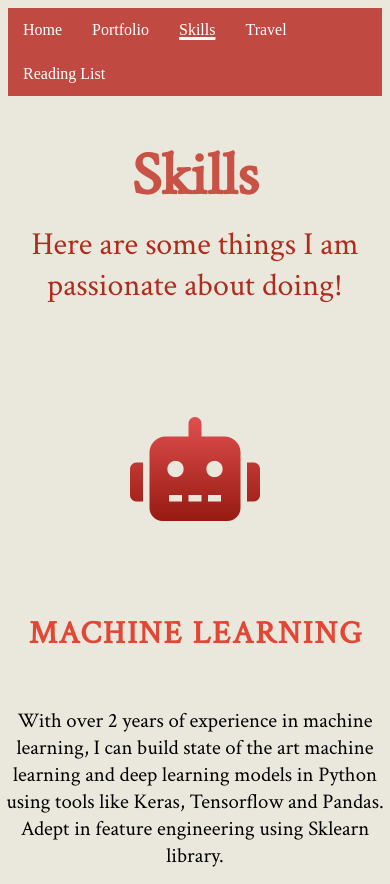
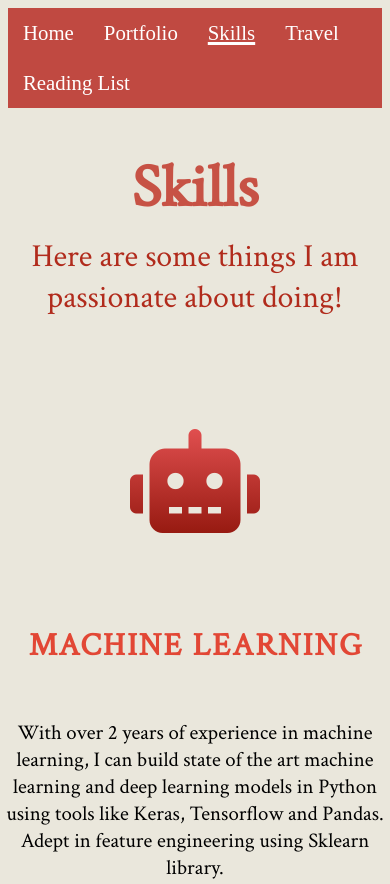
Before and after one commit to bhoomikamadhukar/PersonalWebsite, a website: page html/skills.html in a window 390 px wide. Shown: the top 884 px of the page. Drawn offline with nearby package versions, Linux system fonts and the light colour scheme.

Commit message:
Update css

```diff
--- a/css/landing.css
+++ b/css/landing.css
@@ -161,6 +161,7 @@ body{
     }
     .nav-bar{
         flex-direction: row;
+        font-size: 1.3rem;
     }
     .about h1{
         margin-top: 23rem;
--- a/css/portfolio.css
+++ b/css/portfolio.css
@@ -91,5 +91,6 @@ hr{
 @media screen and (max-width:600px){
     .nav-bar{
         flex-direction: column;
+        font-size: 1.3rem;
     }
 }
--- a/css/reading.css
+++ b/css/reading.css
@@ -77,6 +77,7 @@ td{
   @media screen and (max-width:600px){
     .nav-bar{
         flex-direction: column;
+        font-size: 1.3rem;
     }
     .title h3{
         text-align: center;
--- a/css/skills.css
+++ b/css/skills.css
@@ -92,3 +92,10 @@ body{
     -webkit-text-fill-color: transparent;
     margin: auto;
   }
+
+  @media screen and (max-width:600px){
+    .nav-bar{
+        flex-direction: column;
+        font-size: 1.3rem;
+    }
+  }
--- a/css/travel.css
+++ b/css/travel.css
@@ -176,6 +176,7 @@ body {
   @media screen and (max-width:600px){
     .nav-bar{
         flex-direction: column;
+        font-size: 1.3rem;
     }
     .title h2{
         text-align: center;
@@ -185,7 +186,7 @@ body {
         text-align: center;
         font-size: 2rem;
     }
-    .pictures{
+    .pictures img{
         margin-left: 2.5rem;
         width:3rem;
     }
```
